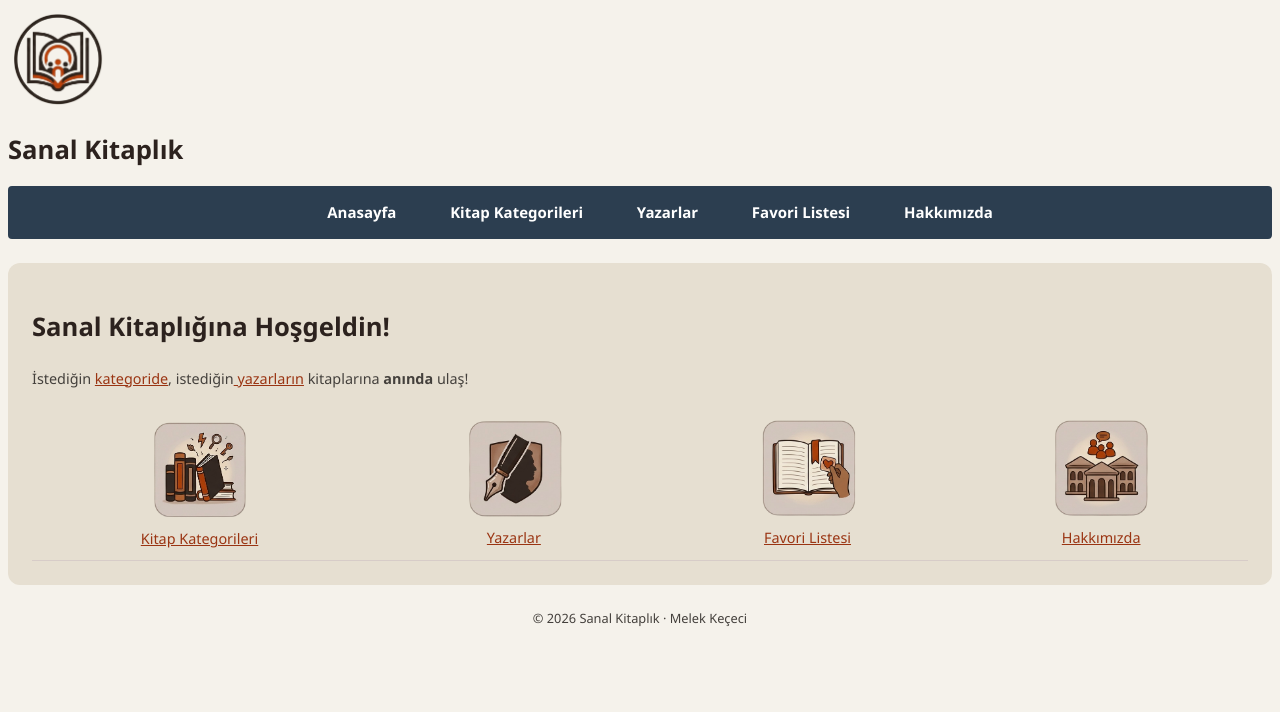
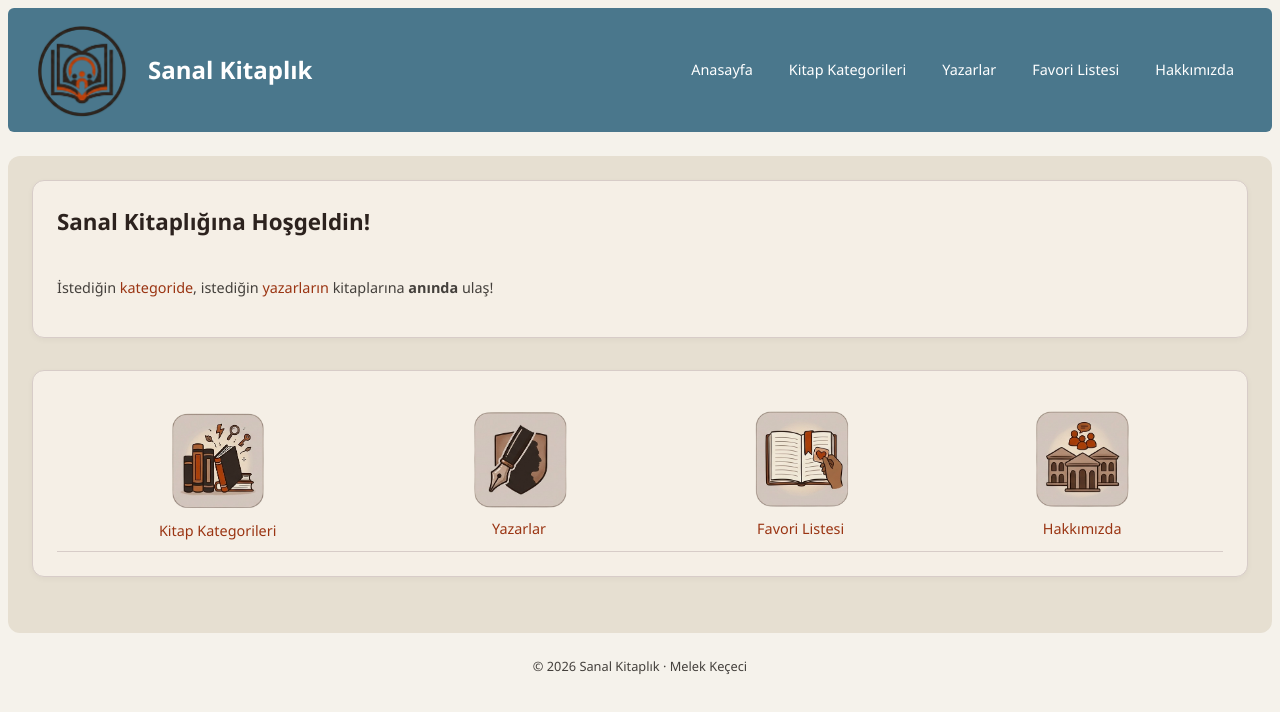
Before and after one commit to melek-kcc/sanalkitaplik_webproje, a plain HTML site: page index.html in a window 1280 px wide. Drawn offline with Linux system fonts and the light colour scheme.

Commit message:
Üçüncü hafta tamamlandı.

```diff
--- a/css/stil.css
+++ b/css/stil.css
@@ -4,7 +4,7 @@
 
 :root {
     --ana-renk: #2c221e;
-    --vurgu-renk: #c2410c;
+    --vurgu-renk: #b45309;
     --baglanti-renk: #9a3412;
     --zemin: #f5f2eb;
     --metin: #44403c;
@@ -26,6 +26,7 @@ h1,h2{
 
 a{
     color: var(--baglanti-renk);
+    text-decoration: none;
 }
 
 a:hover{
@@ -72,31 +73,71 @@ th {
     background-color: #f5efe6;
 }
 
+
 /* Menü Tasarımı */
-header nav {
-    background-color: #2c3e50;
-    margin-top: 15px;
-    border-radius: 4px;
+
+header {
+    display: flex; /*flexbox duzeni*/
+    align-items: center;
+    justify-content: space-between;
+    gap: 16px; /* kutuların birbirine yapismasini engeller*/
+    padding: 12px 24px;
+    background-color: #4a778c; /*sitenin paletine uygun, şık ve uyumlu bir mavi tonu */
+    border-radius: 6px;
 }
 
-header nav ul {
-    list-style-type: none;
-    text-align: center;
+header h1{
+    margin: 0;
+    font-size: 1.5rem;
+    color: white;
 }
 
-header nav ul li {
-    display: inline-block;
-    margin: 15px;
+nav{
+    margin-left: auto;
 }
 
-header nav ul li a {
-    color: #ffffff;
-    text-decoration: none;
-    font-weight: bold;
-    font-size: 15px;
-    padding: 5px 10px;
+nav ul{
+    display: flex; /*liste elemanlarini yan yana dizer*/
+    gap: 8px;
+    margin: 0;
+    padding: 0;
+    list-style: none;
 }
 
-header nav ul li a:hover {
-    color: #1abc9c;
+nav a{
+    display: block;
+    padding: 8px 14px;
+    border-radius: 6px;
+    color: white;
+    text-decoration: none;
 }
+
+nav a:hover{
+    background-color: #2c5263;
+    color: white;
+}
+
+/* Sectionlari flexbox kutularına donusturme */
+section {
+    display: flex;
+    flex-direction: column; /* icindeki tabloları alt alta duzenli bir sekilde dizer */
+    gap: 16px;
+    background-color: #f5efe6; /* kutunun arkaplani */
+    border: 1px solid var(--kenar);
+    border-radius: 12px;
+    padding: 24px;
+    margin-bottom: 32px;
+    box-shadow: 0 2px 6px rgba(0, 0, 0, 0.04);
+}
+
+section h2 {
+    margin-top: 0;
+    margin-bottom: 8px;
+    font-size: 1.4rem;
+}
+
+li{
+    list-style: none; /* madde işaretlerini kaldirir */
+    padding: 0;
+    margin: 0;
+}
--- a/index.html
+++ b/index.html
@@ -3,10 +3,10 @@
 <head>
     <link rel="stylesheet" href="css/stil.css">
     <title>Sanal Kitaplığın</title>
-    <img src="image/logo.png" alt="Sanal Kitapligin Logo" width="100">
 </head>
 <body>
     <header>
+        <img src="image/logo.png" alt="Sanal Kitapligin Logo" width="100">
         <h1>Sanal Kitaplık</h1>
         <nav>
             <ul>
```
Also changed, not shown: favori.html (+1 -2 lines), hakkimizda.html (+1 -1 lines), kategoriler.html (+1 -1 lines), yazarlar.html (+1 -2 lines).
